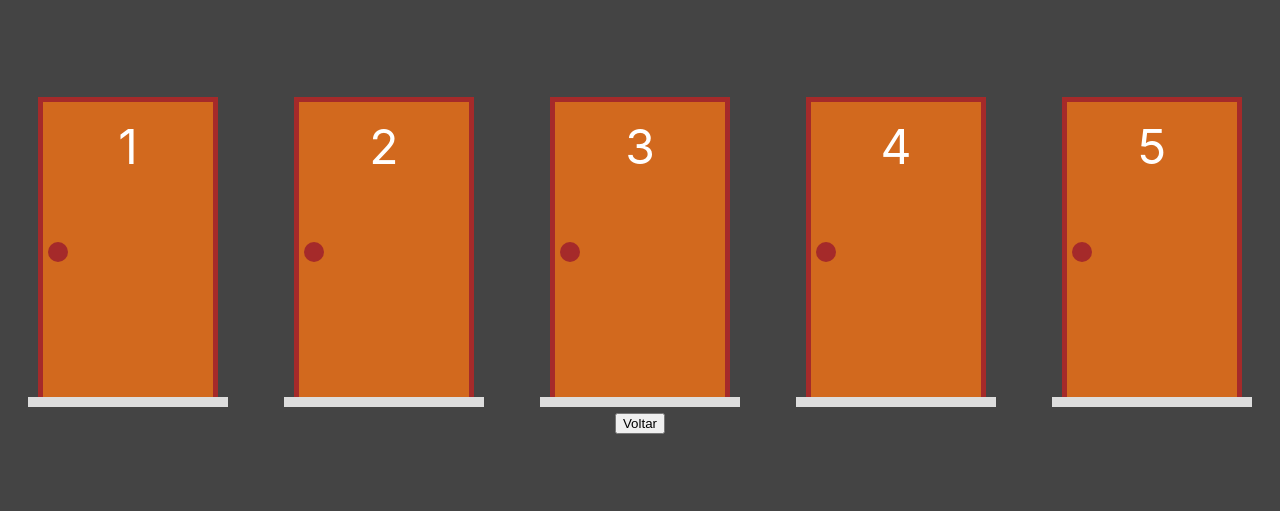
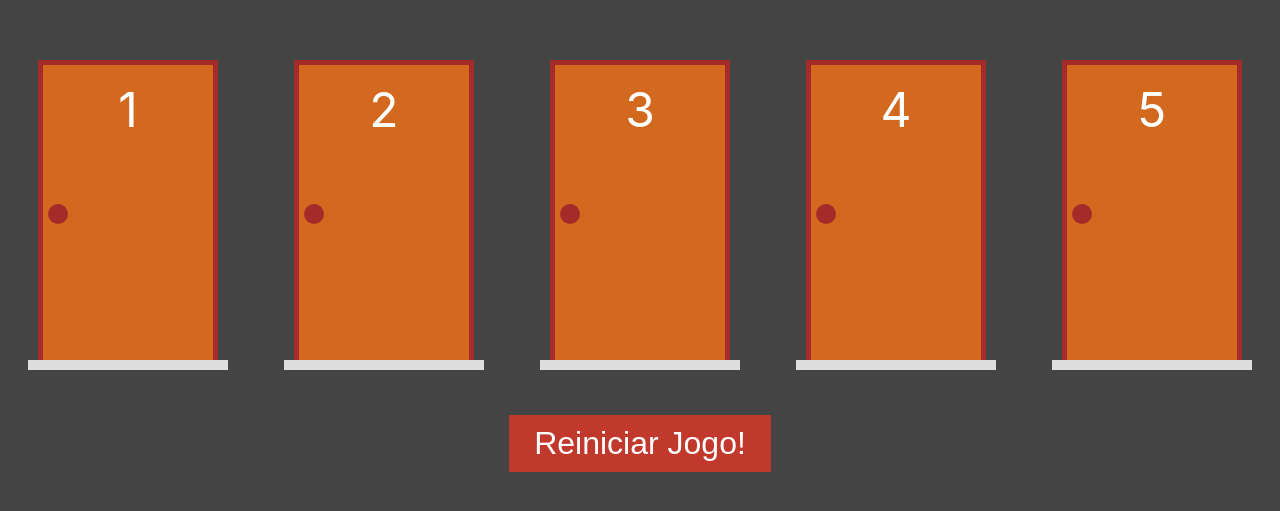
Before and after one commit to AbiezerSidonioJoseOdanacaJunior/portas, a Next.js app: page /jogo in a window 1280 px wide. Shown: the part 137-648 px from the top of the page. Built offline with nearby package versions, Linux system fonts and the light colour scheme.

Commit message:
Componenete do jogo parte #2 Button

```diff
--- a/pages/jogo.tsx
+++ b/pages/jogo.tsx
@@ -1,3 +1,4 @@
+import Link from 'next/link'
 import styles from '../styles/jogo.module.css'
 import { useState } from 'react'
 import criarPorta, { atualizarPortas } from '../funtions /portas'
@@ -20,7 +21,9 @@ export default function() {
             {renderizarPortas() }
             </div>
             <div className={styles.botoes}>
-                <button>Voltar</button>
+                <Link href="/">
+                <button>Reiniciar Jogo!</button>
+                </Link>
             </div>
         </div>
     )
--- a/styles/jogo.module.css
+++ b/styles/jogo.module.css
@@ -12,3 +12,17 @@
     justify-content: space-around;
     flex-wrap: wrap;
 }
+
+.botoes {
+    display: flex;
+    justify-content: center;
+    margin-top: 40px;
+}
+
+.botoes button {
+    background-color: #c0392c;
+    color: #fff;
+    font-size: 2rem;
+    border: none;
+    padding: 10px 25px;
+}
```
Also changed, not shown: pages/index.tsx (+3 -10 lines).
